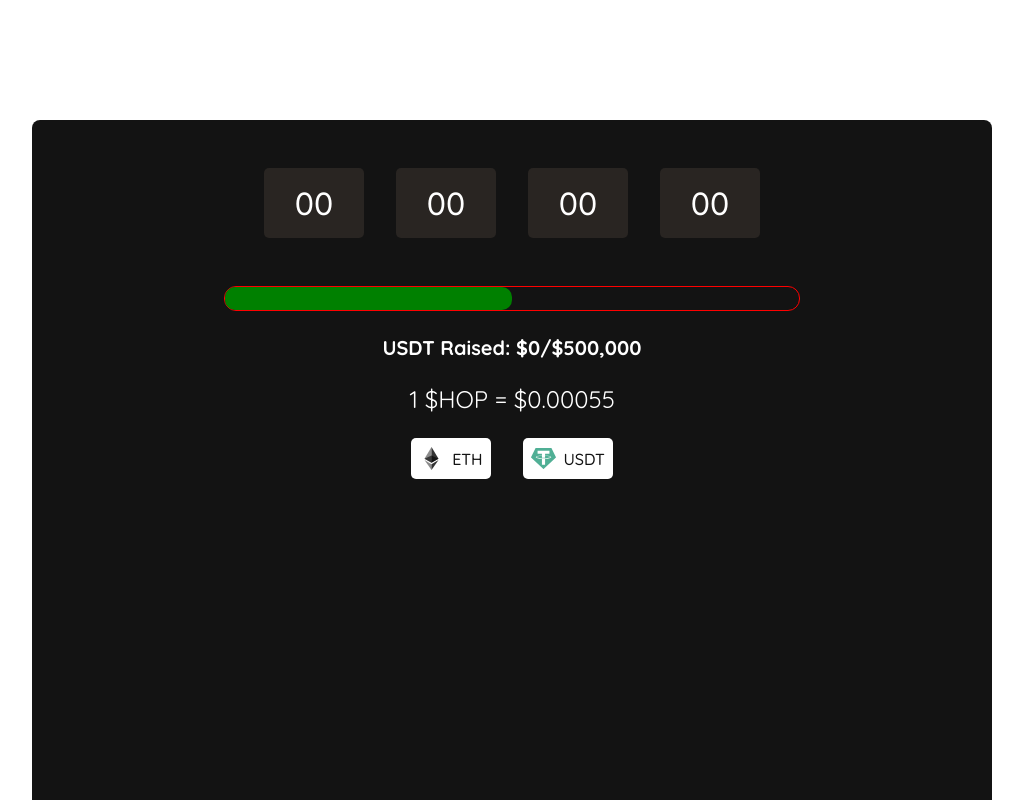
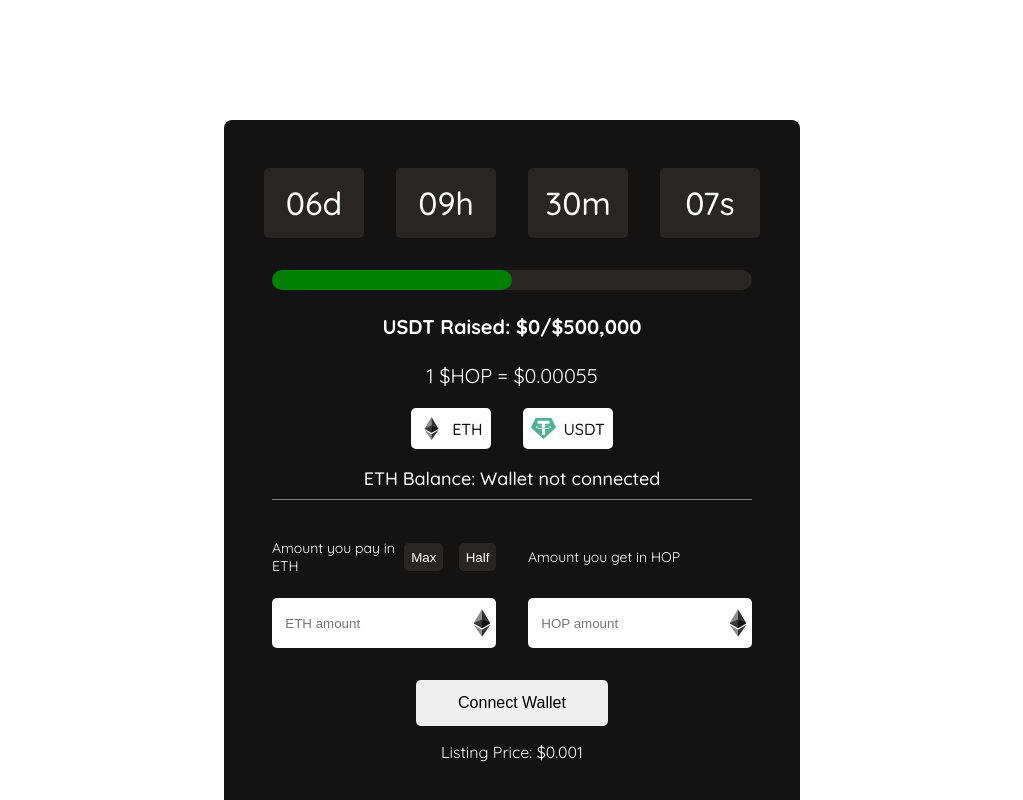
Before and after one commit to the43rdsensei-0/Hopium, a plain HTML site: page index.html in a window 1280 px wide. Shown: the part 680-1480 px from the top of the page, without its empty margins (128-1151 px from the left). Drawn offline with Linux system fonts and the light colour scheme.

Commit message:
added a presale section

```diff
--- a/index.html
+++ b/index.html
@@ -49,7 +49,12 @@
                 <button class="nav_btn">
                     <span><i class="fa-brands fa-telegram"></i></span>
                 </button>
+
+                <div class="connect_nav">
+                    <button class="connect_nav_btn">Connect Wallet</button>
                 </div>
+            </div>
+
         </header>
     </div>
 
@@ -79,10 +84,10 @@
         <div class="presale">
             <div class="presale_wrapper">
                 <div class="count_down_timer">
-                <div class="day timer">00</div>
-                <div class="hour timer">00</div>
-                <div class="minute timer">00</div>
-                <div class="second timer">00</div>
+                    <div class="day timer">06d</div>
+                    <div class="hour timer">09h</div>
+                    <div class="minute timer">30m</div>
+                    <div class="second timer">07s</div>
                 </div>
 
                 <div class="progress_bar">
@@ -106,6 +111,50 @@
                         <img src="/images/tether-usdt-logo.svg" alt="">
                         <p>USDT</p>
                     </div>
+                </div>
+
+                <div class="balance">
+                    <span>ETH Balance: Wallet not connected</span>
+                </div>
+
+                <div class="exchange_section">
+                    <div class="exchange_section_wrapper">
+                        <div class="exchange_section_flex">
+                            <span>Amount you pay in ETH</span>
+                            <div class="exchange_btns">
+                                <div class="exc_btn" id="max">
+                                    <button>Max</button>
+                                </div>
+
+                                <div class="exc_btn" id="half">
+                                    <button>Half</button>
+                                </div>
+                            </div>
+                        </div>
+                        <div class="input">
+                            <input type="" placeholder="ETH amount">
+                            <img style="width: 30px;" src="/images/eth-diamond-black.svg" alt="">
+                        </div>
+                    </div>
+
+                    <div class="exchange_section_wrapper">
+                        <div class="exchange_section_flex">
+                            <span>Amount you get in HOP</span>
+                        </div>
+                        <div class="input">
+                            <input type="" placeholder="HOP amount">
+                            <img style="width: 30px;" src="/images/eth-diamond-black.svg" alt="">
+                        </div>
+                    </div>
+
+                </div>
+
+                <div class="connect_wallet">
+                    <button class="connect_btn">Connect Wallet</button>
+                </div>
+
+                <div class="listing">
+                    <p>Listing Price: $0.001</p>
                 </div>
             </div>
         </div>
--- a/style.css
+++ b/style.css
@@ -13,7 +13,7 @@ body {
     background-position: center;
     background-repeat: no-repeat;
     background-size: cover; */
-    cursor: url(/images/icons8-cursor.svg), auto;
+    /* cursor: url(/images/icons8-cursor.svg), auto; */
 }
 
 .header_wrapper {
@@ -79,6 +79,26 @@ nav ul li a:hover {
 .btn_group {
     display: flex;
     gap: 20px;
+}
+
+.connect_nav_btn {
+  width: 100%;
+  height: 100%;
+  padding: .5em 1em;
+  border-radius: 5px;
+  border: 1px solid transparent;
+  background: #131313;
+  color: #fff;
+  font-size: 16px;
+  font-weight: 500;
+  transition: all .4s ease;
+  cursor: pointer;
+}
+
+.connect_nav_btn:hover {
+  background: #fff;
+  border: 1px solid #131313;
+  color: #131313;
 }
 
 .nav_btn {
@@ -444,11 +464,16 @@ nav ul li a:hover {
   .presale {
     width: 100%;
     margin-bottom: 10em;
+    display: flex;
+    justify-content: center;
+    align-items: center;
   }
 
   .presale_wrapper {
-    width: 100%;
-    height: 700px;
+    width: 60%;
+    height: -webkit-max-content;
+    height: -moz-max-content;
+    height: max-content;
     border-radius: 8px;
     background: #131313;
     color: #fff;
@@ -456,13 +481,14 @@ nav ul li a:hover {
     /* justify-content: center; */
     align-items: center;
     flex-direction: column;
+    padding: 3em;
   }
 
   .count_down_timer {
     display: flex;
     justify-content: center;
     align-items: center;
-    padding: 3em 0;
+    padding-bottom: 2em;
     gap: 2em;
   }
 
@@ -481,9 +507,10 @@ nav ul li a:hover {
   }
 
   .progress_bar {
-    border: 1px solid red;
-    width: 60%;
-    height: 25px;
+    border: none;
+    background: #292522;
+    width: 100%;
+    height: 20px;
     border-radius: 12px;
     position: relative;
     z-index: 999;
@@ -504,7 +531,7 @@ nav ul li a:hover {
   }
 
   .price_tag {
-    font-size: 24px;
+    font-size: 20px;
     margin-bottom: 1em;
   }
 
@@ -528,6 +555,110 @@ nav ul li a:hover {
   .ntwk img {
     width: 25px;
   }
+
+  .balance {
+    font-size: 18px;
+    font-weight: 500;
+    margin-top: 1em;
+    border-bottom: 1px solid #7f7d7d;
+    padding-bottom: .5em;
+    width: 100%;
+    text-align: center;
+  }
+
+  .exchange_section {
+    display: flex;
+    width: 100%;
+    margin-top: 2em;
+    gap: 2em;
+  }
+
+  .exchange_section_wrapper {
+    width: 50%;
+  }
+
+  .exchange_section_flex {
+    display: flex;
+    justify-content: space-between;
+    align-items: center;
+  }
+
+  .exchange_section_flex span {
+    font-size: 14px;
+    font-weight: 400;
+    height: 50px;
+    display: flex;
+    align-items: center;
+  }
+
+  .exchange_btns {
+    display: flex;
+    gap: 1em;
+  }
+
+  .exc_btn button{
+    padding: .5em;
+    border: none;
+    background: #292522;
+    color: #fff;
+    border-radius: 5px;
+    cursor: pointer;
+  }
+
+  .input {
+    position: relative;
+    height: 50px;
+    margin-top: 1em;
+  }
+
+  .input input {
+    width: 100%;
+    height: 100%;
+    position: absolute;
+    z-index: 99;
+    padding-left: 1em;
+    outline: none;
+    border-radius: 5px;
+    border: none;
+  }
+
+  .input img {
+    z-index: 999;
+    position: absolute;
+    margin-left: 87%;
+    top: 50%;
+    transform: translateY(-50%);
+  }
+
+  .connect_wallet {
+    /* border: 1px solid red; */
+    margin-top: 2em;
+    width: 40%;
+  }
+
+  .connect_btn {
+    padding: .8em 1em;
+    width: 100%;
+    border-radius: 5px;
+    border: 1px solid transparent;
+    outline: none;
+    font-size: 16px;
+    font-weight: 500;
+    cursor: pointer;
+    transition: all .4s ease;
+  }
+
+  .connect_btn:hover {
+    background: #131313;
+    border: 1px solid #fff;
+    color: #fff;
+  }
+
+  .listing {
+    margin-top: 1em;
+    font-size: 16px;
+  }
+
 
 
 
```
Lines whose indentation alone changed are shown as unchanged.
